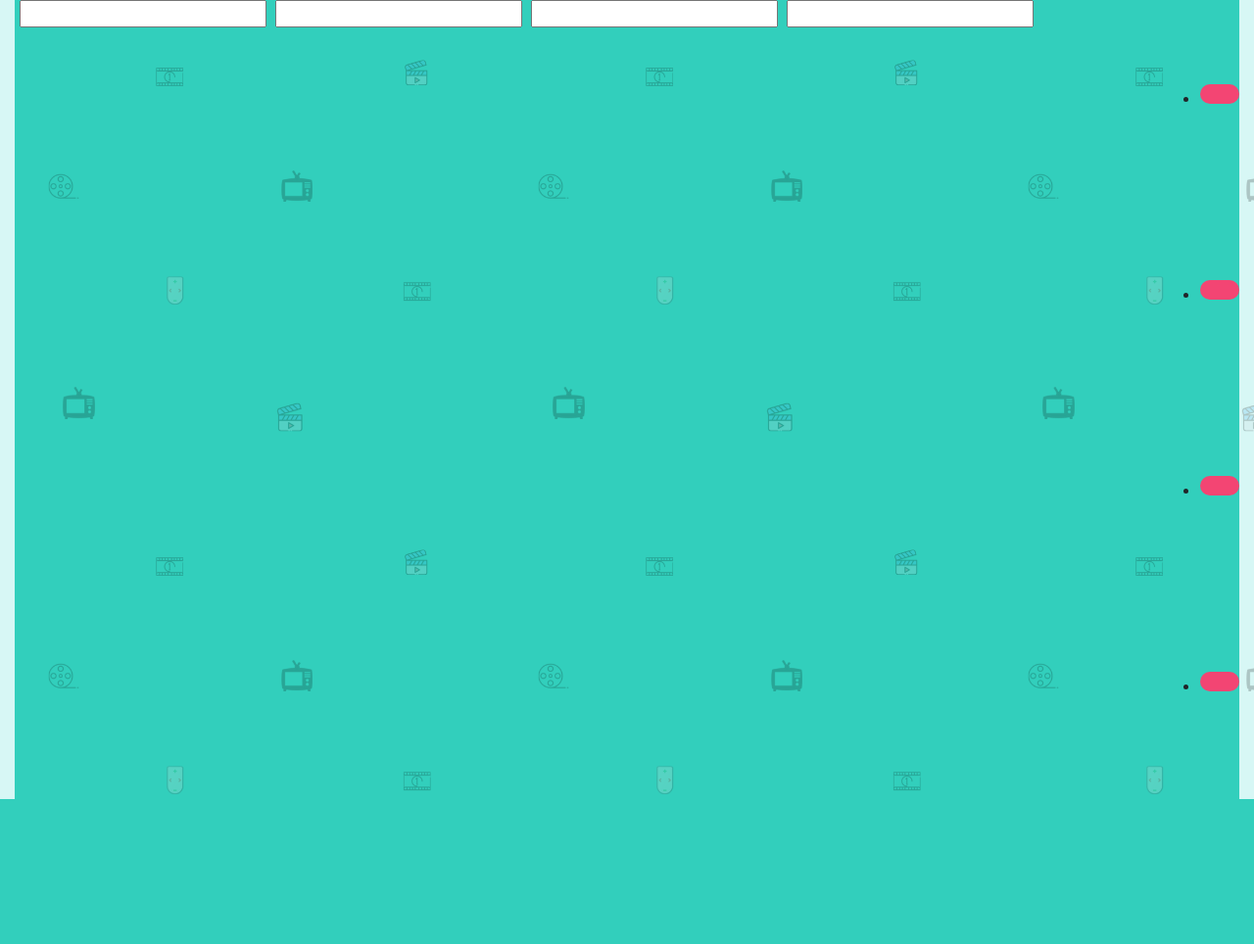
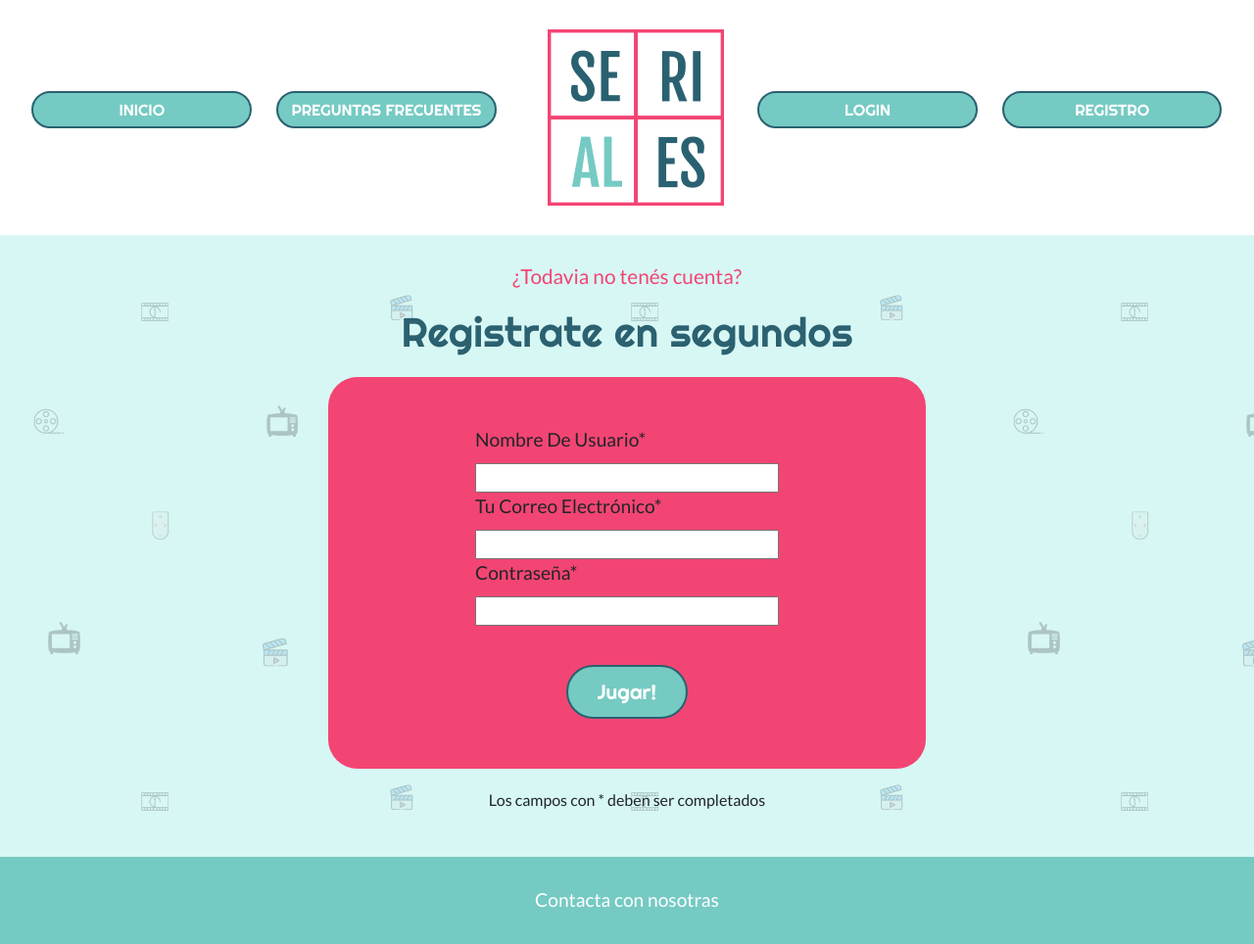
Before and after one commit to equipo-digital-house/master, a PHP site: page /registro.php in a window 1280 px wide. Shown: the whole page at 98% size. Before the commit the page ends 816 px from the top, so only its background shows below. Run offline with PHP 8.4, Linux system fonts and the light colour scheme.

Commit message:
registro primera entrega

```diff
--- /dev/null
+++ b/css/registro.css
@@ -0,0 +1,107 @@
+* {
+  box-sizing: border-box;
+  font-family: 'Lato', sans-serif;
+}
+
+body {
+  /* background-image: url(../img/bg-seriales.png); */
+}
+
+nav {
+  padding: 20px;
+}
+
+.logo {
+  display: flex;
+  margin: 0 auto;
+}
+
+.menu-items {
+  align-items: center;
+  display: flex;
+
+}
+
+.menu-items li {
+  list-style-type: none;
+text-align: center;
+border: 2px solid #2a6171;
+border-radius: 30px;
+width: 45%;
+padding: 5px 0 5px 0;
+background-color: #75cac3;
+margin: auto;
+}
+
+.menu-items li a {
+  text-transform: uppercase;
+  font-family: 'Righteous', cursive;
+  color: white;
+}
+
+main {
+  padding: 30px;
+    background-image: url(../img/bg-seriales.png);
+
+}
+
+.subtitulo {
+  color: #f34472;
+  text-align: center;
+  font-size: 1.3rem;
+}
+
+.titulo {
+  text-align: center;
+  margin: 20px;
+  font-family: 'Righteous', cursive;
+  color: #2b6170;
+  font-size: 2.6rem;
+}
+
+.registro {
+  display: flex;
+  flex-direction: column;
+  background-color: #f34573;
+  padding: 50px 150px;
+  border-radius: 30px;
+  height: 400px;
+  justify-content: space-evenly;
+  width: 50%;
+  margin: auto;
+}
+
+.registro label {
+  text-transform: capitalize;
+  font-size: 1.2rem;
+}
+
+.aclaracion {
+  margin-top: 20px;
+  text-align: center;
+}
+
+.btn-registro {
+  background-color: #75cac2;
+    color: white;
+    font-family: 'Righteous', cursive;
+    font-size: 1.3rem;
+    width: 40%;
+    justify-content: center;
+    margin: 40px auto 0;
+    border: 2px solid #2b6170;
+    border-radius: 30px;
+    padding: 10px;
+}
+
+footer {
+  background-color: #75cac3;
+  padding: 30px;
+  color: white;
+  text-align: center;
+}
+
+footer a {
+  color: white;
+  font-size: 1.2rem;
+}
--- a/registro.php
+++ b/registro.php
@@ -6,32 +6,47 @@
   <meta http-equiv="X-UA-Compatible" content="ie=edge">
   <title>Seriales - Registro</title>
   <link rel="stylesheet" href="https://stackpath.bootstrapcdn.com/bootstrap/4.3.1/css/bootstrap.min.css" integrity="sha384-ggOyR0iXCbMQv3Xipma34MD+dH/1fQ784/j6cY/iJTQUOhcWr7x9JvoRxT2MZw1T" crossorigin="anonymous">
-  <link rel="stylesheet" href="/css/master.css">
+  <link href="https://fonts.googleapis.com/css?family=Lato|Righteous" rel="stylesheet">
+  <link rel="stylesheet" href="css/registro.css">
 </head>
 <body>
-  <div class="container-fluid">
+  <div class="container-fluid p-0">
     <header>
-      <nav>
-        <img class="logo" src="" alt="">
-        <ul class="menu">
-          <li><a href="#"></a> </li>
-          <li><a href="#"></a> </li>
-          <li><a href="#"></a> </li>
-          <li><a href="#"></a> </li>
+      <nav class="row">
+        <ul class="col-lg-5 menu-items">
+          <li><a href="#">inicio</a> </li>
+          <li><a href="#">preguntas frecuentes</a> </li>
+        </ul>
+
+        <div class="col-12 col-lg-2">
+          <img class="logo" src="img/logo.png" alt="Serial">
+        </div>
+
+        <ul class="col-lg-5 menu-items">
+          <li><a href="#">login</a> </li>
+          <li><a href="#">registro</a> </li>
         </ul>
       </nav>
+    </header>
 
+    <main>
+      <h3 class="subtitulo">¿Todavia no tenés cuenta?</h3>
+      <h2 class="titulo">Registrate en segundos</h2>
       <form class="registro" action="jugar.php" method="post">
-        <label for=""></label>
-        <input type="text" name="" value="">
-        <label for=""></label>
-        <input type="text" name="" value="">
-        <label for=""></label>
-        <input type="text" name="" value="">
-        <label for=""></label>
-        <input type="text" name="" value="">
+        <label for="nombre">nombre de usuario*</label>
+        <input type="text" name="nombre" value="" required>
+        <label for="mail">tu correo electrónico*</label>
+        <input type="email" name="mail" value="" required>
+        <label for="contrasenia">contraseña*</label>
+        <input type="password" name="contrasenia" value=""required>
+        <button class="btn-registro" type="submit" name="submit">Jugar!</button>
       </form>
+      <p class="aclaracion">Los campos con * deben ser completados</p>
+    </main>
+
+    <footer>
+      <a href="mailto:hola@gmail.com">Contacta con nosotras</a>
+    </footer>
   </div>
-  </header>
 </body>
 </html>
```
Also changed, not shown: README.md, 1 other file.
